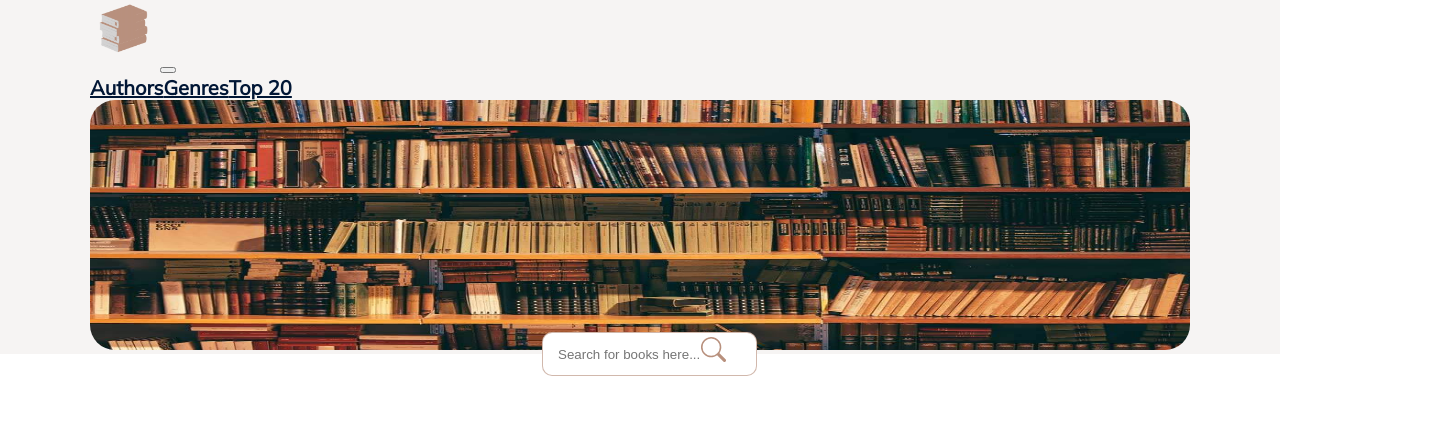
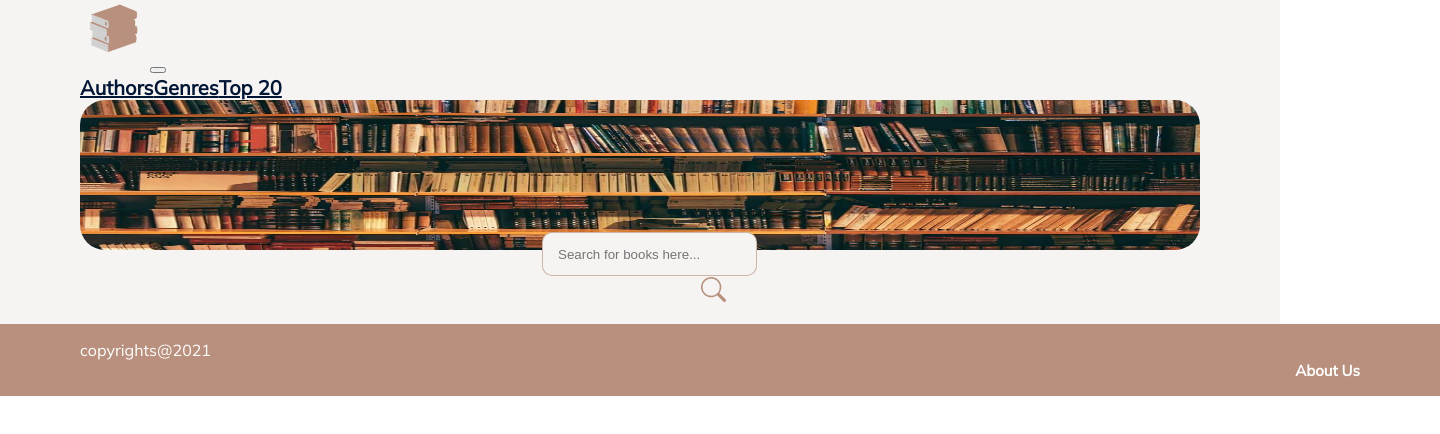
Before and after one commit to filiperecharte/FEUP-PRI, a React (Create React App) app in the folder website/client/: page / in a window 1280 px wide. Shown: the top 434 px of the page, 1440 px wide, since content can reach past the window. Built offline with nearby package versions, Linux system fonts and the light colour scheme; the HTML template or start-up script is replaced by a standard one.

Commit message:
Add Footer

```diff
--- a/website/client/src/App.js
+++ b/website/client/src/App.js
@@ -1,9 +1,11 @@
 import {BrowserRouter as Router, Route, Routes} from 'react-router-dom';
 import {MainPage} from "./pages/MainPage";
 import './css/style.css';
+import {Footer} from "./components/Footer";
 
 function App() {
   return (
+    <>
     <div className="App">
       <Router>
         <Routes>
@@ -11,6 +13,8 @@ function App() {
         </Routes>
       </Router>
     </div>
+  <Footer />
+    </>
   );
 }
 
--- /dev/null
+++ b/website/client/src/components/Footer.js
@@ -0,0 +1,12 @@
+import {Button, Col, Row} from "react-bootstrap";
+
+export function Footer() {
+  return (
+    <div id="footer">
+      <Row>
+        <Col className="copyrightsDiv">copyrights@2021</Col>
+        <Col className="buttonDiv"><a href="#">About Us</a></Col>
+      </Row>
+    </div>
+  )
+}
--- a/website/client/src/css/style.css
+++ b/website/client/src/css/style.css
@@ -9,8 +9,8 @@
 }
 
 .App {
-    margin-right: 90px;
-    margin-left: 90px;
+    margin-right: 80px;
+    margin-left: 80px;
 }
 
 /******** NavBar ********/
@@ -20,16 +20,21 @@
     font-size: 20px;
 }
 
+/******** Main Page ********/
+#mainPage {
+    margin-bottom: 30px;
+}
+
 #mainPage img {
     width: 100%;
-    max-height: 250px;
+    max-height: 150px;
     border-radius: 25px;
 }
 
 #mainPage .searchContainer {
     position: relative;
     text-align: center;
-    color: white;
+    margin-bottom: 70px;
 }
 
 
@@ -43,13 +48,14 @@
     position: relative;
 }
 
-#mainPage input {
+#mainPage #enter {
     width: 100%;
     outline: none;
     height: 40px;
     border-radius: 10px;
     border: 1px solid rgba(184, 144, 125, 0.64);
     padding-left: 15px;
+    background: var(--white);
 }
 
 #mainPage button {
@@ -57,10 +63,98 @@
     right: 6px;
     border: none;
     background: none;
-    top: 4px;
 }
 
-#mainPage svg {
+#mainPage #clear svg {
     color: var(--brown);
     font-size: 25px;
 }
+
+#mainPage .filtersCol {
+    border-right: 1px solid var(--brown);
+    margin-top: 50px;
+}
+
+#mainPage .form-range {
+    width: 80%;
+}
+
+#mainPage h2 {
+    font-weight: bold;
+}
+
+#mainPage .resultsCol {
+    padding-left: 70px;
+}
+
+@media (max-width: 768px) {
+    #mainPage .filtersCol {
+        border-right: none !important;
+        border-bottom: 1px solid var(--brown);
+        margin-top: 20px !important;
+        margin-bottom: 30px;
+    }
+
+    #mainPage .form-range {
+        margin-bottom: 20px;
+    }
+
+    #mainPage .resultsCol {
+        padding-left: 0 !important;
+    }
+}
+
+@media (max-width: 452px) {
+    #bookCard svg {
+        display: none;
+    }
+}
+
+/******** Book Card ********/
+#bookCard {
+    background: rgba(228, 228, 228, 0.28);
+    border: 1px solid rgba(184, 144, 125, 0.48);
+    border-radius: 9px;
+    margin-bottom: 15px;
+}
+
+#bookCard a {
+    color: var(--black);
+    text-decoration: none;
+}
+
+#bookCard .card-title {
+    font-weight: bold;
+}
+
+#bookCard .list-group-item {
+    background: none;
+    border: none;
+}
+
+/******** Footer ********/
+#footer{
+    color: white;
+    background-color: var(--brown);
+    bottom: 0;
+    left: 0;
+    width: 100%;
+    padding: 1rem 80px;
+}
+
+#footer .buttonDiv {
+    text-align: right;
+}
+
+#footer a {
+    color: white;
+    font-weight: bold;
+    font-size: 15px;
+    text-decoration: none;
+}
+
+@media (max-width: 358px) {
+    #footer .buttonDiv, .copyrightsDiv{
+        text-align: center !important;
+    }
+}
```
